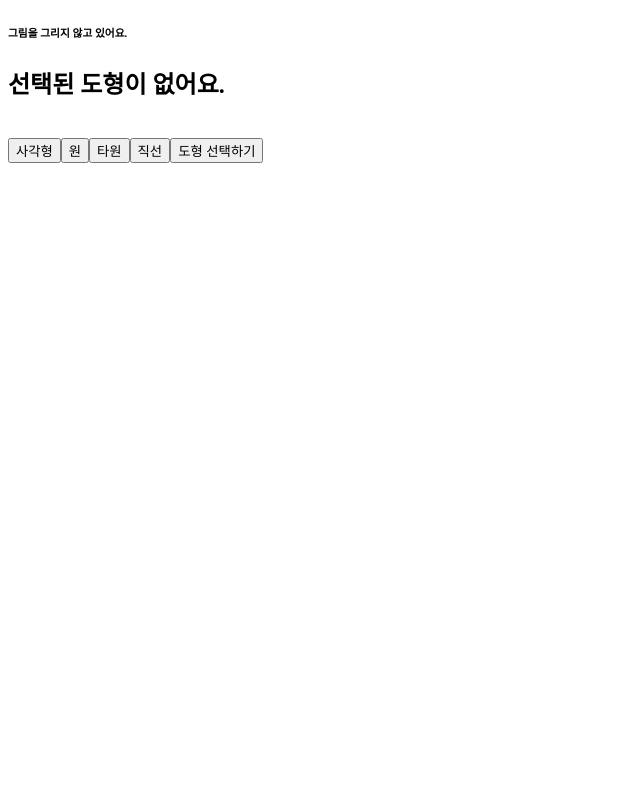
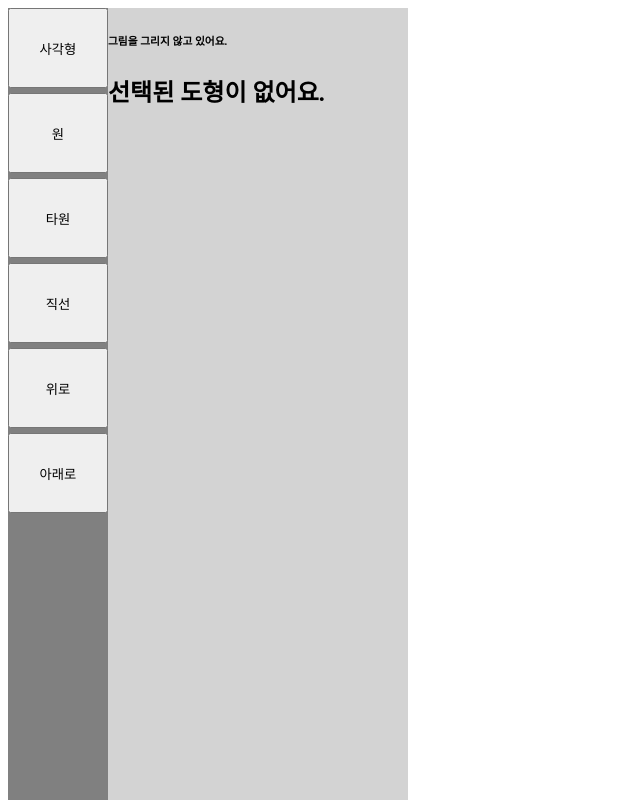
Before and after one commit to acvxx/canvas-project, a React (Create React App) app: page / in a window 1280 px wide. Shown: the top 800 px of the page, without its empty margins (0-640 px from the left). Built offline with nearby package versions, Linux system fonts and the light colour scheme.

Commit message:
Feat: z-order

```diff
--- /dev/null
+++ b/src/CanvasContext.js
@@ -0,0 +1,44 @@
+import { createContext, useState } from "react";
+
+const CanvasContext = createContext();
+export const CanvasProvider = ({ children }) => {
+  const [shapes, setShapes] = useState([]); //
+  const [selectedShapeId, setSelectedShapeId] = useState(null); //
+  const [isSelected, setSelected] = useState(false);
+  const [isDrawing, setIsDrawing] = useState(false); //
+  const [startPoint, setStartPoint] = useState({ x: 0, y: 0 });
+  const [endPoint, setEndPoint] = useState({ x: 0, y: 0 });
+  const [color, setColor] = useState("white");
+  const [shapeType, setShapeType] = useState(""); //
+  const [nodesArray, setNodes] = useState([]);
+  const [redraw, setRedraw] = useState(false);
+  const canvasState = {
+    shapes,
+    setShapes,
+    selectedShapeId,
+    setSelectedShapeId,
+    isSelected,
+    setSelected,
+    isDrawing,
+    setIsDrawing,
+    startPoint,
+    setStartPoint,
+    endPoint,
+    setEndPoint,
+    color,
+    setColor,
+    shapeType,
+    setShapeType,
+    nodesArray,
+    setNodes,
+    redraw,
+    setRedraw,
+  };
+  return (
+    <CanvasContext.Provider value={canvasState}>
+      {children}
+    </CanvasContext.Provider>
+  );
+};
+
+export default CanvasContext;
--- a/src/components/Canvas.js
+++ b/src/components/Canvas.js
@@ -1,4 +1,4 @@
-import React, { useRef, useState } from "react";
+import React, { useContext, useRef, useState } from "react";
 import {
   Stage,
   Layer,
@@ -9,22 +9,36 @@ import {
   Ellipse,
 } from "react-konva";
 import Shape from "./Shape";
+import CanvasContext from "../CanvasContext";
 
 const Canvas = () => {
   const stageRef = useRef();
   const trRef = useRef();
   const shapeRef = useRef();
   const layerRef = useRef();
+  const {
+    shapes,
+    setShapes,
+    selectedShapeId,
+    setSelectedShapeId,
+    isSelected,
+    setSelected,
+    isDrawing,
+    setIsDrawing,
+    startPoint,
+    setStartPoint,
+    endPoint,
+    setEndPoint,
+    color,
+    setColor,
+    shapeType,
+    setShapeType,
+    nodesArray,
+    setNodes,
+    redraw,
+    setRedraw,
+  } = useContext(CanvasContext);
 
-  const [shapes, setShapes] = useState([]);
-  const [selectedShapeId, setSelectedShapeId] = useState(null);
-  const [isSelected, setSelected] = useState(false);
-  const [isDrawing, setIsDrawing] = useState(false);
-  const [startPoint, setStartPoint] = useState({ x: 0, y: 0 });
-  const [endPoint, setEndPoint] = useState({ x: 0, y: 0 });
-  const [color, setColor] = useState("white");
-  const [shapeType, setShapeType] = useState("");
-  const [nodesArray, setNodes] = useState([]);
   React.useEffect(() => {
     if (isSelected) {
       if (trRef.current) {
@@ -32,7 +46,11 @@ const Canvas = () => {
         trRef.current.getLayer().batchDraw();
       }
     }
-  }, [isSelected]);
+    if (redraw) {
+      layerRef.current.batchDraw();
+      setRedraw(false);
+    }
+  }, [isSelected, redraw]);
 
   const handleMouseDown = (e) => {
     const { offsetX, offsetY } = e.evt;
@@ -109,12 +127,9 @@ const Canvas = () => {
   };
 
   const handleStageClick = (e) => {
-    console.log(e);
     if (e.target === e.target.getStage()) {
-      console.log("stage");
       setSelected(false);
       setSelectedShapeId(null);
-      //console.log("handleStageClick");
       setNodes([]);
       trRef.current.nodes(nodesArray);
     }
@@ -137,7 +152,6 @@ const Canvas = () => {
 
   const toggleSelection = (node) => {
     var isSelected = nodesArray.includes(node);
-    console.log("toggleSelection");
     setNodes([...nodesArray, node]);
     console.log("1" + nodesArray);
     trRef.current.getLayer().batchDraw();
@@ -148,63 +162,9 @@ const Canvas = () => {
   };
 
   return (
-    <div>
-      <h6>
-        {isDrawing ? "그림을 그리고 있어요" : "그림을 그리지 않고 있어요."}
-      </h6>
-      <h2>
-        {selectedShapeId == null
-          ? "선택된 도형이 없어요."
-          : JSON.stringify(shapes[selectedShapeId])}
-      </h2>
-      <br></br>
-      <button
-        onClick={() => {
-          setShapeType("rectangle");
-          setIsDrawing(true);
-          setColor("white");
-        }}
-      >
-        사각형
-      </button>
-      <button
-        onClick={() => {
-          setShapeType("circle");
-          setIsDrawing(true);
-          setColor("white");
-        }}
-      >
-        원
-      </button>
-      <button
-        onClick={() => {
-          setShapeType("ellipse");
-          setIsDrawing(true);
-          setColor("white");
-        }}
-      >
-        타원
-      </button>
-      <button
-        onClick={() => {
-          setShapeType("line");
-          setIsDrawing(true);
-          setColor("white");
-        }}
-      >
-        직선
-      </button>
-      <button
-        onClick={() => {
-          setShapeType("");
-          setIsDrawing(false);
-          setColor("white");
-        }}
-      >
-        도형 선택하기
-      </button>
+    <div style={{ float: "left", position: "relative" }}>
       <Stage
-        width={window.innerWidth}
+        width={window.innerWidth - 500}
         height={window.innerHeight}
         ref={stageRef}
         stroke={"Black"}
@@ -215,7 +175,6 @@ const Canvas = () => {
       >
         <Layer ref={layerRef}>
           {shapes.map((shape, index) => {
-            console.log(shape);
             const type = shapeType;
             //const width = Math.abs(end.x - start.x);
             //const height = Math.abs(end.y - start.y);
@@ -330,7 +289,19 @@ const Canvas = () => {
             }
             if (shape.type === "line") {
               return (
-                <Line
+                <Shape
+                  key={index}
+                  shapeProps={shapeProps}
+                  ref={shapeRef}
+                  isSelected={index === selectedShapeId}
+                  getLength={shapes.length}
+                  onSelect={(event, e) => handleShapeClick(event, e, index)}
+                  onChange={(newAttrs) => {
+                    shapes[index] = newAttrs;
+                    setShapes(shapes);
+                  }}
+                />
+                /*<Line
                   key={index}
                   //points={[start.x, start.y, end.x, end.y]}
                   stroke={"black"}
@@ -341,7 +312,7 @@ const Canvas = () => {
                     } else handleShapeClick(event, index, shape);
                   }}
                   draggable
-                />
+                />*/
               );
             }
           })}
--- /dev/null
+++ b/src/components/Manage.js
@@ -0,0 +1,110 @@
+import React, { useContext, useRef, useState } from "react";
+import {
+  Stage,
+  Layer,
+  Rect,
+  Circle,
+  Transformer,
+  Line,
+  Ellipse,
+} from "react-konva";
+import Shape from "./Shape";
+import CanvasContext from "../CanvasContext";
+
+const Manage = () => {
+  const shapeRef = useRef();
+  const {
+    setShapeType,
+    setIsDrawing,
+    shapes,
+    setShapes,
+    selectedShapeId,
+    setSelectedShapeId,
+    setRedraw,
+  } = useContext(CanvasContext);
+
+  const shapeDown = (selectedShapeId) => {
+    const newArray = [...shapes]; // 기존 배열을 복사하여 새로운 배열 생성
+    const element = newArray.splice(selectedShapeId, 1)[0]; // 해당 요소를 배열에서 제거하고 가져옴
+    newArray.unshift(element); // 가져온 요소를 배열의 맨 앞으로 추가
+    setShapes(newArray);
+    setSelectedShapeId(0);
+  };
+
+  const shapeUp = (selectedShapeId) => {
+    const newArray = [...shapes]; // 기존 배열을 복사하여 새로운 배열 생성
+    const element = newArray.splice(selectedShapeId, 1)[0]; // 해당 요소를 배열에서 제거하고 가져옴
+    newArray.push(element); // 가져온 요소를 배열의 맨 뒤로 추가
+    setShapes(newArray);
+    setSelectedShapeId(newArray.length - 1);
+  };
+
+  return (
+    <div
+      style={{
+        width: "100px",
+        float: "left",
+        background: "gray",
+        flex: "none",
+        box: "border-box",
+        height: "100vh",
+      }}
+    >
+      <button
+        style={{ width: "100%", height: "80px", marginBottom: "5px" }}
+        onClick={() => {
+          setShapeType("rectangle");
+          setIsDrawing(true);
+        }}
+      >
+        사각형
+      </button>
+      <button
+        style={{ width: "100%", height: "80px", marginBottom: "5px" }}
+        onClick={() => {
+          setShapeType("circle");
+          setIsDrawing(true);
+        }}
+      >
+        원
+      </button>
+      <button
+        style={{ width: "100%", height: "80px", marginBottom: "5px" }}
+        onClick={() => {
+          setShapeType("ellipse");
+          setIsDrawing(true);
+        }}
+      >
+        타원
+      </button>
+      <button
+        style={{ width: "100%", height: "80px", marginBottom: "5px" }}
+        onClick={() => {
+          setShapeType("line");
+          setIsDrawing(true);
+        }}
+      >
+        직선
+      </button>
+      <button
+        style={{ width: "100%", height: "80px", marginBottom: "5px" }}
+        onClick={() => {
+          shapeUp(selectedShapeId);
+          setRedraw(true);
+        }}
+      >
+        위로
+      </button>
+      <button
+        style={{ width: "100%", height: "80px", marginBottom: "5px" }}
+        onClick={() => {
+          shapeDown(selectedShapeId);
+          setRedraw(true);
+        }}
+      >
+        아래로
+      </button>
+    </div>
+  );
+};
+export default Manage;
--- a/src/components/Shape.js
+++ b/src/components/Shape.js
@@ -1,5 +1,5 @@
 import React, { useRef, useState } from "react";
-import { Rect, Circle, Ellipse } from "react-konva";
+import { Rect, Circle, Ellipse, Line } from "react-konva";
 
 const Shape = ({ shapeProps, isSelected, onSelect, onChange, onClick }) => {
   const shapeRef = React.useRef();
@@ -115,5 +115,44 @@ const Shape = ({ shapeProps, isSelected, onSelect, onChange, onClick }) => {
       />
     );
   }
+  if (shapeProps.type == "line") {
+    return (
+      <Line
+        onClick={(event) => onSelect(event, shapeRef)}
+        onTap={(event) => onSelect(event, shapeRef)}
+        ref={shapeRef}
+        {...shapeProps}
+        points={[
+          shapeProps.x,
+          shapeProps.y,
+          shapeProps.x + shapeProps.width,
+          shapeProps.y + shapeProps.height,
+        ]}
+        name="line"
+        draggable
+        onDragEnd={(e) => {
+          console.log(e.target);
+          onChange({
+            ...shapeProps,
+            x: e.target.x(),
+            y: e.target.y(),
+          });
+        }}
+        onTransformEnd={(e) => {
+          const scaleX = e.target.scaleX();
+          const scaleY = e.target.scaleY();
+          e.target.scaleX(1);
+          e.target.scaleY(1);
+          onChange({
+            ...shapeProps,
+            width: e.target.width() * scaleX,
+            height: e.target.height() * scaleY,
+            x: e.target.x(),
+            y: e.target.y(),
+          });
+        }}
+      />
+    );
+  }
 };
 export default Shape;
--- /dev/null
+++ b/src/components/View.js
@@ -0,0 +1,37 @@
+import React, { useContext, useRef, useState } from "react";
+import {
+  Stage,
+  Layer,
+  Rect,
+  Circle,
+  Transformer,
+  Line,
+  Ellipse,
+} from "react-konva";
+import Shape from "./Shape";
+import CanvasContext from "../CanvasContext";
+
+const View = () => {
+  const { isDrawing, shapes, selectedShapeId } = useContext(CanvasContext);
+  return (
+    <div
+      style={{
+        width: "300px",
+        float: "left",
+        background: "lightgray",
+        height: "100vh",
+      }}
+    >
+      <h6>
+        {isDrawing ? "그림을 그리고 있어요" : "그림을 그리지 않고 있어요."}
+      </h6>
+      <h2>
+        {selectedShapeId == null
+          ? "선택된 도형이 없어요."
+          : JSON.stringify(shapes[selectedShapeId])}
+      </h2>
+    </div>
+  );
+};
+
+export default View;
--- a/src/pages/page.js
+++ b/src/pages/page.js
@@ -1,13 +1,20 @@
 import { Component } from "react";
 import Canvas from "../components/Canvas";
+import Manage from "../components/Manage";
+import View from "../components/View";
+import { CanvasProvider } from "../CanvasContext";
 
 class Page extends Component {
   // 상위 컴포넌트의 state 값을 하위 컴포넌트의 props로 전달
   render() {
     return (
-      <div className="Page">
-        <Canvas></Canvas>
-      </div>
+      <CanvasProvider>
+        <div className="Page">
+          <Manage></Manage>
+          <View></View>
+          <Canvas></Canvas>
+        </div>
+      </CanvasProvider>
     );
   }
 }
```
